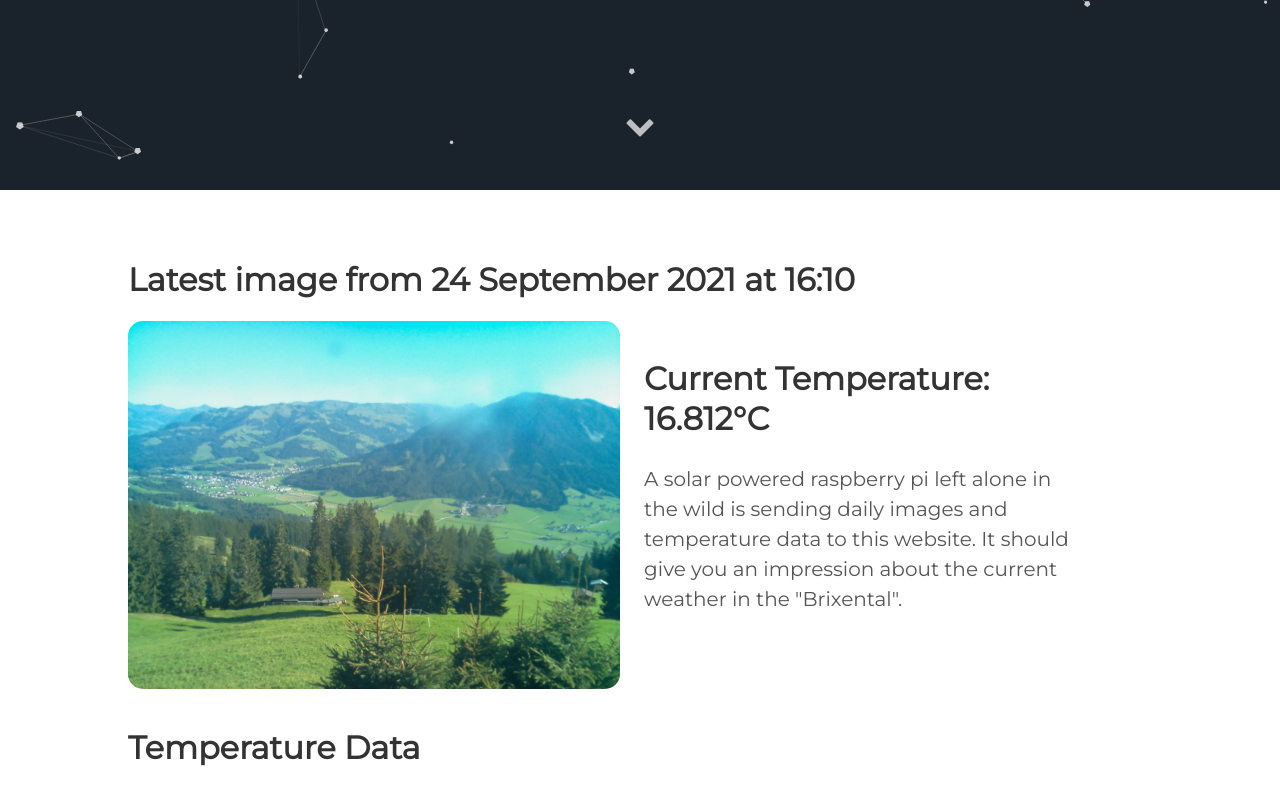
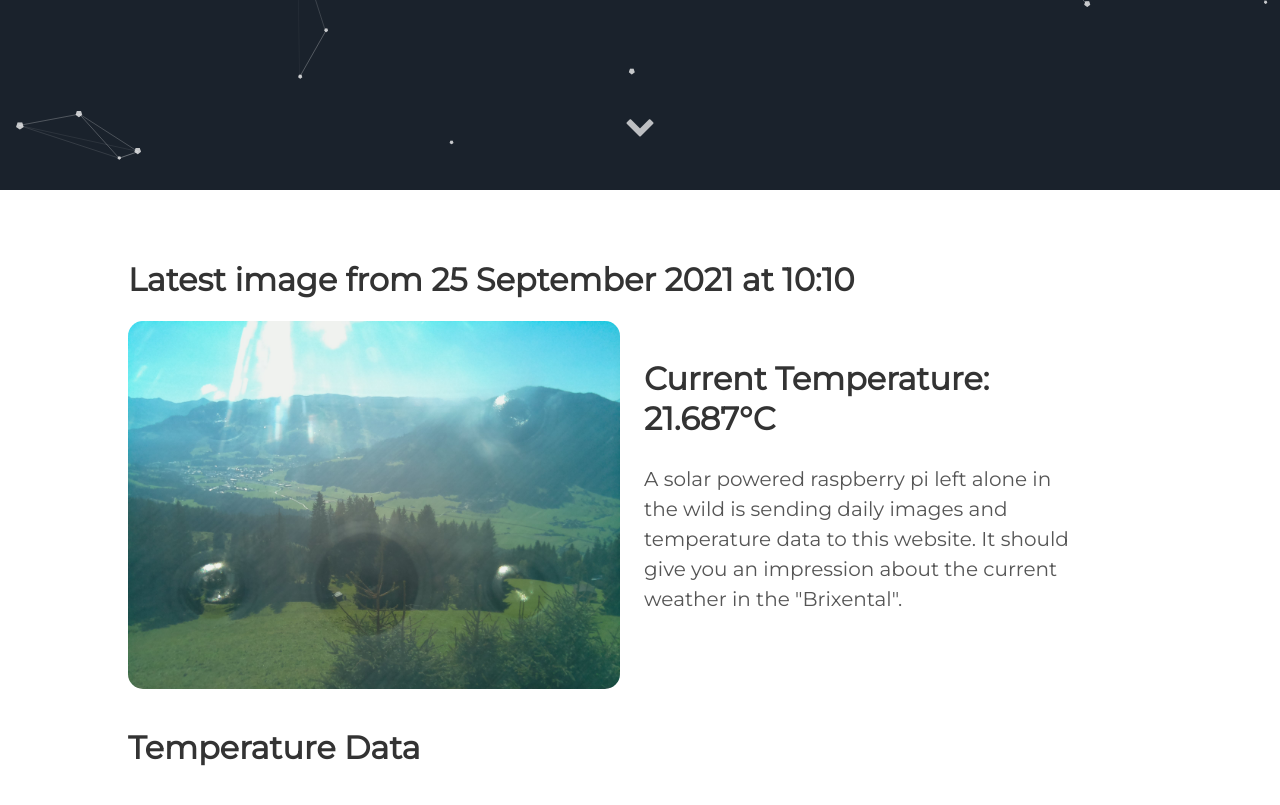
Before and after one commit to vektorious/vektorious.github.io, a Jekyll site: the page built from resources/huette.md, in a window 1280 px wide and 900 px high, scrolled down 710 px. Shown: the top 805 px of the window. Built offline with Jekyll 4.4.1, drawn with Linux system fonts in a browser that asks for light colours.

Commit message:
I'm a bot beep boop

```diff
--- a/resources/huette.md
+++ b/resources/huette.md
@@ -6,13 +6,13 @@ image: '/assets/img/'
 description: 'Live image from the Austrian alps'
 twitter_text: ' '
 ---
-## Latest image from 24 September 2021 at 16:10
+## Latest image from 25 September 2021 at 10:10
 <div class="huette">
   <div class="huette-image">
     <img src="{{ "/assets/img/huette.jpg" | prepend: site.baseurl }}">
   </div>
   <div class="huette-text">
-        <h2>Current Temperature: 16.812°C</h2>
+        <h2>Current Temperature: 21.687°C</h2>
         <p>A solar powered raspberry pi left alone in the wild is sending daily images and temperature data to this website. It should give you an impression about the current weather in the "Brixental".</p>
 
   </div>
```
Also changed, not shown: rpi-script/2021-09-25_100931.txt (renamed from rpi-script/2021-09-24_160928.txt, +5 -6 lines), rpi-script/huette.md (+2 -2 lines), assets/img/huette.jpg, assets/img/temp_plot.png, rpi-script/temp_plot.png, 1 other file.
